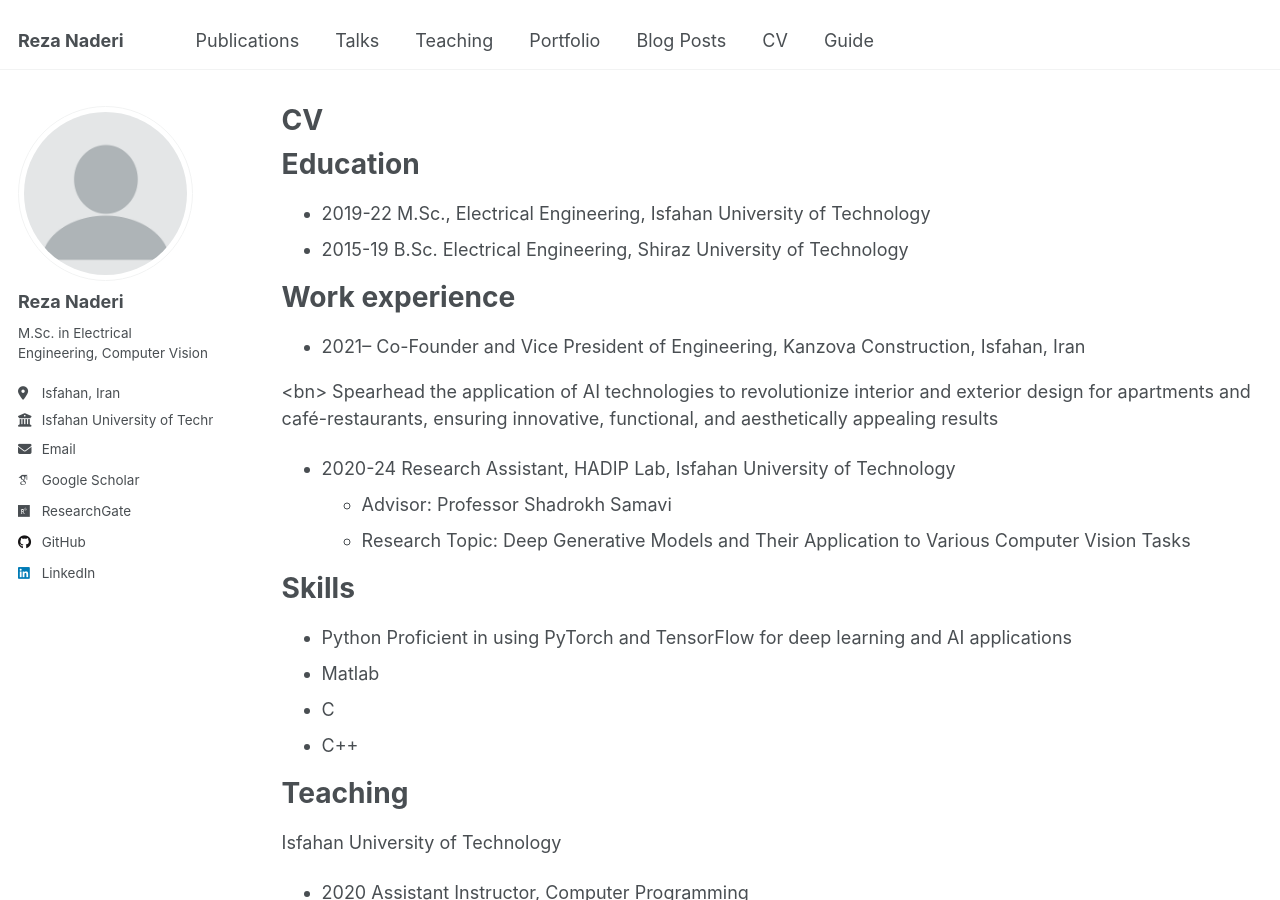
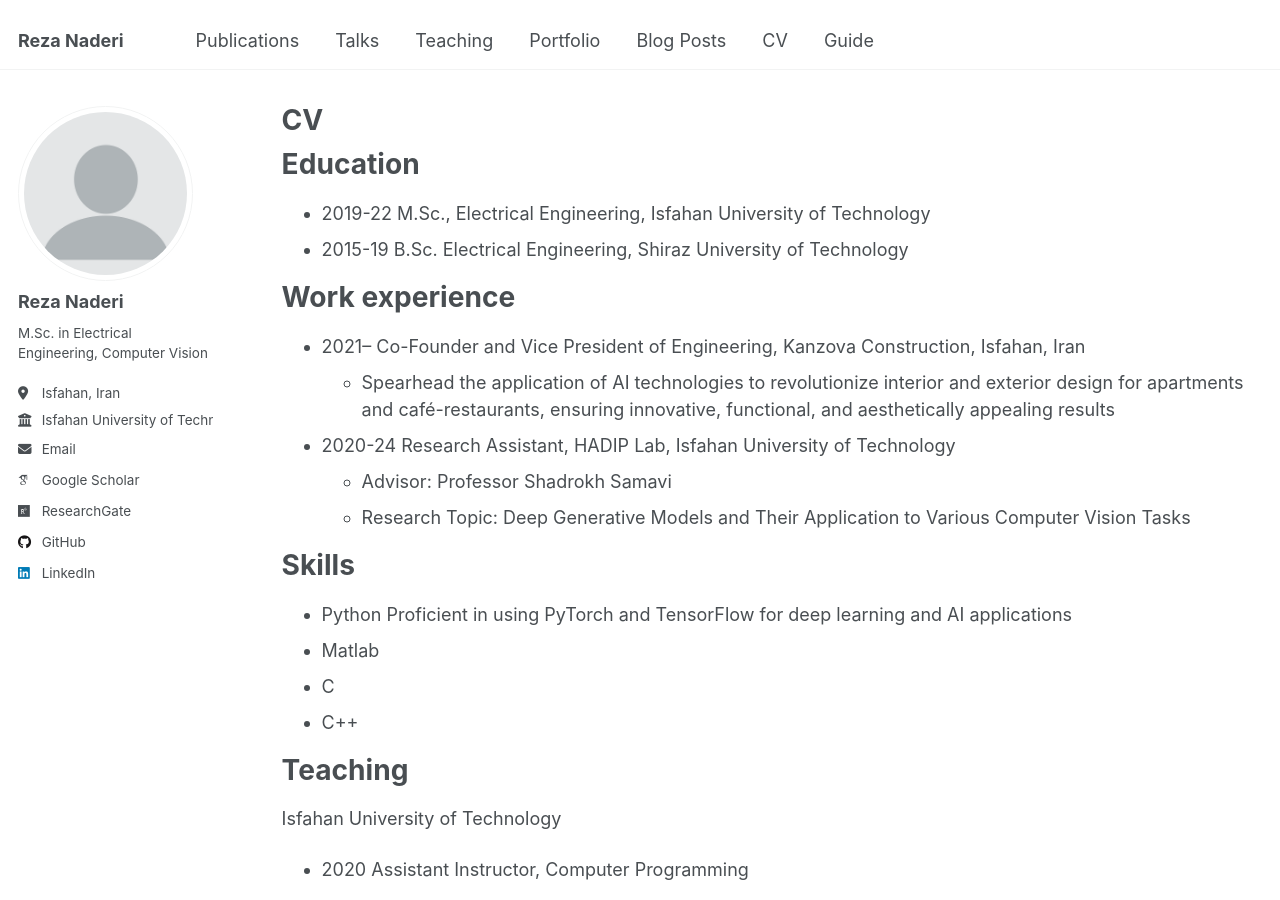
Before and after one commit to mohammadrezanaderi4/mohammadrezanaderi4.github.io, a Jekyll site: the page built from _pages/cv.md, in a window 1280 px wide and 900 px high. Built offline with Jekyll 4.4.1, drawn with Linux system fonts in a browser that asks for light colours; some web fonts are replaced; some of the changed lines change nothing that is shown.

Commit message:
Update cv.md

```diff
--- a/_pages/cv.md
+++ b/_pages/cv.md
@@ -18,9 +18,7 @@ Education
 Work experience
 ======
 * 2021–   Co-Founder and Vice President of Engineering, Kanzova Construction, Isfahan, Iran
-<bn\> Spearhead the application of AI technologies to revolutionize interior and exterior
-design for apartments and café-restaurants, ensuring innovative, functional, and
-aesthetically appealing results
+  * Spearhead the application of AI technologies to revolutionize interior and exterior design for apartments and café-restaurants, ensuring innovative, functional, and aesthetically appealing results
 
 * 2020-24   Research Assistant, HADIP Lab, Isfahan University of Technology
   * Advisor: Professor Shadrokh Samavi
```
